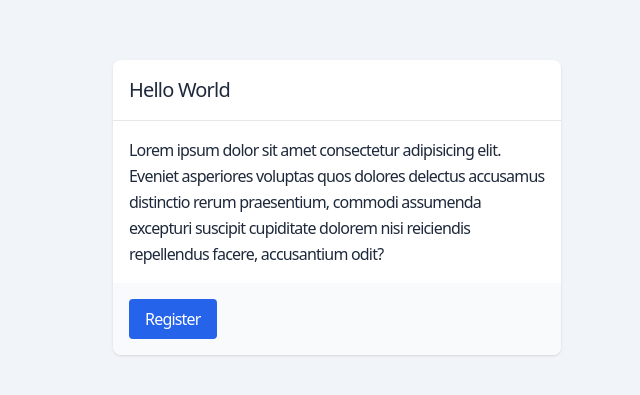
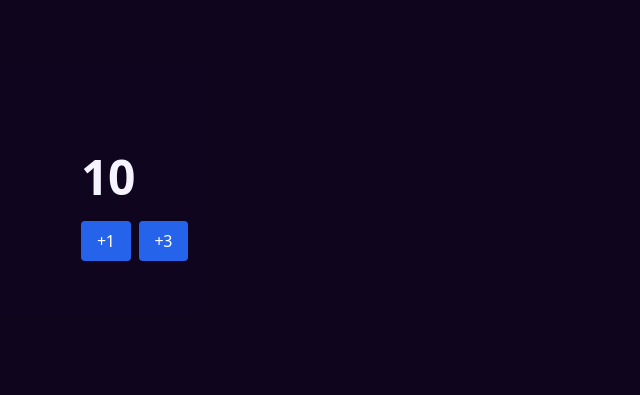
Before and after one commit to Wridho788/react-vite-tailwindcss, a React (Vite) app: page / in a window 1280 px wide. Shown: the part 193-588 px from the top of the page, without its empty margins (303-943 px from the left). Built offline with nearby package versions, Linux system fonts and the light colour scheme.

Commit message:
extract component

```diff
--- a/src/App.jsx
+++ b/src/App.jsx
@@ -1,24 +1,14 @@
-import { IconBrandTwitter, IconBrandFacebook, IconBrandGithub } from '@tabler/icons-react'
+import PlaceContentCenter from './components/PlaceContentCenter'
 import Button from './components/Button'
-import Card from './components/Card'
+import { useState } from 'react'
+import Counter from './components/Counter'
 const App = () => {
+
+
     return (
-        <div className='bg-slate-100 text-slate-800 tracking-tighter flex items-center justify-center antialiased min-h-screen'>
-            <div className='max-w-md w-full'>
-                <Card>
-                    <Card.Title>Hello World</Card.Title>
-                    <Card.Body>
-                        {' '}
-                        Lorem ipsum dolor sit amet consectetur adipisicing elit. Eveniet asperiores voluptas quos dolores delectus accusamus
-                        distinctio rerum praesentium, commodi assumenda excepturi suscipit cupiditate dolorem nisi reiciendis repellendus facere,
-                        accusantium odit?{' '}
-                    </Card.Body>
-                    <Card.Footer>
-                        <Button>Register</Button>
-                    </Card.Footer>
-                </Card>
-            </div>
-        </div>
+        <PlaceContentCenter>
+            <Counter initialValue={10} />
+        </PlaceContentCenter>
     )
 }
 
--- /dev/null
+++ b/src/components/Counter.jsx
@@ -0,0 +1,25 @@
+import { useState } from "react"
+import Button from "./Button"
+
+export default function Counter({ initialValue }) {
+    const [count, setCount] = useState(initialValue)
+    function handleClick() {
+        setCount((prevState) => prevState + 1)
+    }
+    return (
+        <div>
+            <h1 className='text-5xl font-bold'>{count}</h1>
+            <div className='mt-5 flex items-center gap-2'>
+                <Button onClick={handleClick}>+1</Button>
+                <Button
+                    onClick={() => {
+                        handleClick()
+                        handleClick()
+                        handleClick()
+                    }}>
+                    +3
+                </Button>
+            </div>
+        </div>
+    )
+}
--- /dev/null
+++ b/src/components/PlaceContentCenter.jsx
@@ -0,0 +1,12 @@
+export default function PlaceContentCenter({ children }) {
+    return (
+        <div className="bg-black">
+            <div className="bg-violet-900/20 text-violet-50 min-h-screen flex items-center justify-center antialiased tracking-tight ">
+                <div className="max-w-lg w-full">
+                    {children}
+                </div>
+            </div>
+        </div>
+    )
+
+}
```
